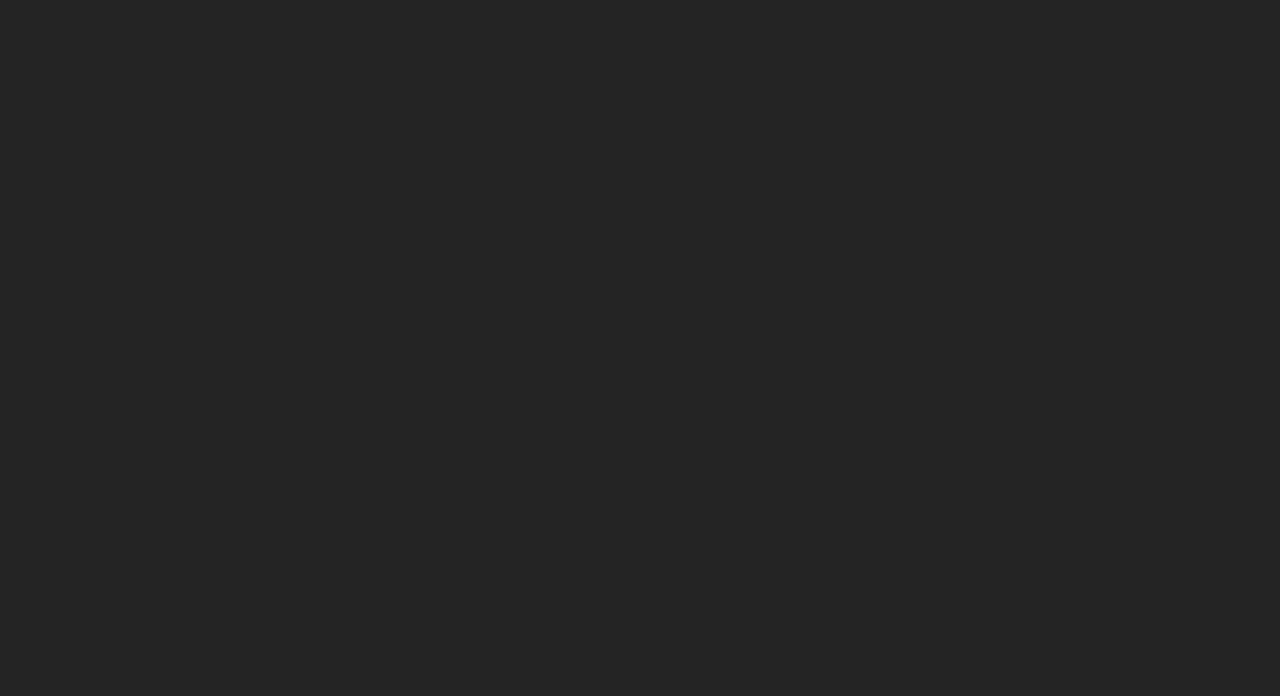
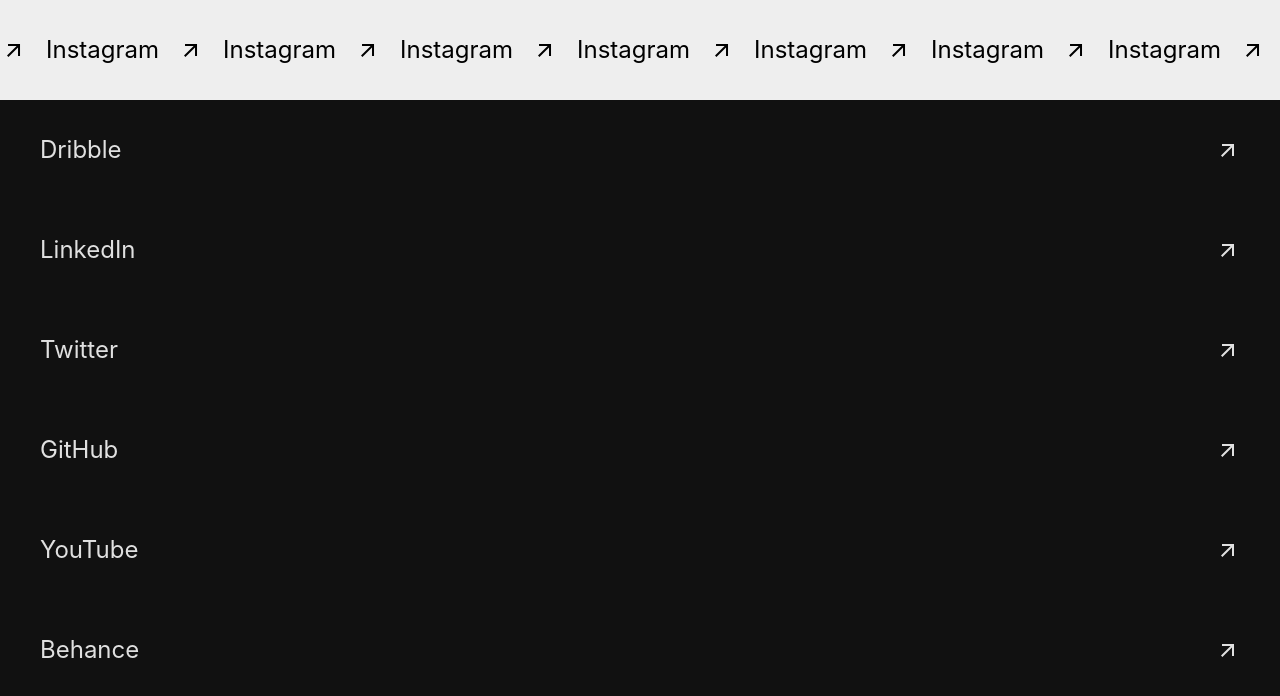
Before and after one commit to harsh-1923/ui-scrible, a React (Vite) app in the folder client/: page /components/cuberto-design-list in a window 1280 px wide. Before the commit this address had no page. Shown: the top 696 px of the page. Built offline with nearby package versions, Linux system fonts and the light colour scheme; the HTML template or start-up script is replaced by a standard one.

Commit message:
Cuberto Design List

```diff
--- a/client/package.json
+++ b/client/package.json
@@ -10,6 +10,12 @@
     "preview": "vite preview"
   },
   "dependencies": {
+    "@emotion/react": "^11.11.4",
+    "@emotion/styled": "^11.11.0",
+    "@mui/icons-material": "^5.15.14",
+    "@mui/material": "^5.15.14",
+    "@radix-ui/react-icons": "^1.3.0",
+    "gsap": "^3.12.5",
     "react": "^18.2.0",
     "react-dom": "^18.2.0",
     "react-router-dom": "^6.22.3"
--- a/client/src/App.css
+++ b/client/src/App.css
@@ -1,7 +1,14 @@
 .app {
   display: flex;
-  align-items: center;
   justify-content: center;
   width: 100dvw;
   height: 100dvh;
 }
+
+.basic-text {
+  color: #eeeef0;
+}
+
+.basic-text-muted {
+  color: #7b7b7b;
+}
--- a/client/src/App.jsx
+++ b/client/src/App.jsx
@@ -2,6 +2,7 @@
 import { Routes, Route } from "react-router-dom";
 import ComponentLibrary from "./Pages/ComponentLibrary/ComponentLibrary";
 import HomePage from "./Pages/HomePage/HomePage";
+import CubertoDesignListDemo from "./Pages/Demo/CubertoDesignListDemo";
 
 function App() {
   return (
@@ -9,6 +10,10 @@
       <Routes>
         <Route path="/" element={<HomePage />} />
         <Route path="/components" element={<ComponentLibrary />} />
+        <Route
+          path="/components/cuberto-design-list"
+          element={<CubertoDesignListDemo />}
+        />
       </Routes>
     </main>
   );
--- /dev/null
+++ b/client/src/Components/InfiniteScroller/InfiniteScroller.css
@@ -0,0 +1,20 @@
+.is-wrap {
+  --gap: 20px;
+  width: 100%;
+  height: 100px;
+  display: flex;
+  align-items: center;
+  gap: var(--gap);
+  overflow: hidden;
+  transition: all 1s ease-in;
+}
+
+.is-span {
+  animation: scroll 2s linear infinite;
+}
+
+@keyframes scroll {
+  to {
+    transform: translateX(calc(-100% - var(--gap)));
+  }
+}
--- /dev/null
+++ b/client/src/Components/InfiniteScroller/InfiniteScroller.jsx
@@ -0,0 +1,30 @@
+import React from "react";
+import "./InfiniteScroller.css";
+
+const InfiniteScroller = ({ children }) => {
+  return (
+    <div className="is-wrap">
+      {Array(10)
+        .fill()
+        .map((idx) => {
+          return (
+            <div key={idx} className="is-span">
+              {children}
+            </div>
+          );
+        })}
+
+      {Array(10)
+        .fill()
+        .map((idx) => {
+          return (
+            <div key={idx} className="is-span">
+              {children}
+            </div>
+          );
+        })}
+    </div>
+  );
+};
+
+export default InfiniteScroller;
--- /dev/null
+++ b/client/src/Pages/ComponentLibrary/ComponentLibrary.css
@@ -0,0 +1,12 @@
+.comp-lib-wrap {
+  padding-top: 100px;
+}
+
+.link {
+  color: #eeeef0;
+  text-underline-offset: 2px;
+  display: flex;
+  align-items: center;
+  justify-content: space-between;
+  margin-top: 20px;
+}
--- a/client/src/Pages/ComponentLibrary/ComponentLibrary.jsx
+++ b/client/src/Pages/ComponentLibrary/ComponentLibrary.jsx
@@ -1,7 +1,23 @@
 import React from "react";
+import "./ComponentLibrary.css";
+import { Link } from "react-router-dom";
+import ArrowOutwardIcon from "@mui/icons-material/ArrowOutward";
 
 const ComponentLibrary = () => {
-  return <div>ComponentLibrary</div>;
+  return (
+    <div className="comp-lib-wrap">
+      <p className="basic-text">
+        ScribleUI Component LIbrary is currently under development. <br></br>
+      </p>
+      <p className="basic-text-muted">
+        Here are a few samples for you till we deploy our v1.
+      </p>
+      <Link className="link" to="/components/cuberto-design-list">
+        Cuberto Design List
+        <ArrowOutwardIcon fontSize="small" />
+      </Link>
+    </div>
+  );
 };
 
 export default ComponentLibrary;
--- /dev/null
+++ b/client/src/Pages/Demo/CubertoDesignListDemo.css
@@ -0,0 +1,3 @@
+.cl-demo-wrap {
+  width: 100%;
+}
--- /dev/null
+++ b/client/src/Pages/Demo/CubertoDesignListDemo.jsx
@@ -0,0 +1,23 @@
+import React from "react";
+import "./CubertoDesignListDemo.css";
+import CubertoDesignList from "../../ui/CubertoDesignList/CubertoDesignList";
+
+const data = [
+  { title: "Instagram", link: "www.google.com" },
+  { title: "Dribble", link: "www.google.com" },
+  { title: "LinkedIn", link: "www.google.com" },
+  { title: "Twitter", link: "www.google.com" },
+  { title: "GitHub", link: "www.google.com" },
+  { title: "YouTube", link: "www.google.com" },
+  { title: "Behance", link: "www.google.com" },
+];
+
+const CubertoDesignListDemo = () => {
+  return (
+    <div className="cl-demo-wrap">
+      <CubertoDesignList items={data} />
+    </div>
+  );
+};
+
+export default CubertoDesignListDemo;
--- a/client/src/index.css
+++ b/client/src/index.css
@@ -5,12 +5,19 @@
 
   color-scheme: light dark;
   color: rgba(255, 255, 255, 0.87);
-    background-color: #242424;
+  background-color: #111111;
 
   font-synthesis: none;
   text-rendering: optimizeLegibility;
   -webkit-font-smoothing: antialiased;
   -moz-osx-font-smoothing: grayscale;
+  overscroll-behavior: none;
+
+  --root-page-horizontal-padding: clamp(16px, 5vw, 6vw);
+}
+
+::-webkit-scrollbar {
+  display: none;
 }
 
 * {
--- /dev/null
+++ b/client/src/ui/CubertoDesignList/CubertoDesignList.css
@@ -0,0 +1,41 @@
+.cdl-wrap {
+  overflow: hidden;
+}
+
+.cdl-item-wrap {
+  display: flex;
+  align-items: center;
+  justify-content: space-between;
+  padding: 0px 40px;
+  height: 100px;
+  position: relative;
+  cursor: pointer;
+}
+
+.cdl-item-backdrop {
+  top: 50%;
+  left: 0;
+  height: 0;
+  position: absolute;
+  width: 100vw;
+  display: flex;
+  align-items: center;
+  overflow: hidden;
+  background-color: #eeeeee;
+  color: black;
+  user-select: none;
+}
+
+.cdl-backdrop-item {
+  display: flex;
+  align-items: center;
+  justify-content: center;
+  gap: 20px;
+}
+.cdli-title {
+  font-weight: 400;
+}
+
+.cdl-item-backdrop:where([data-state="hovering"]) {
+  opacity: 0;
+}
--- /dev/null
+++ b/client/src/ui/CubertoDesignList/CubertoDesignList.jsx
@@ -0,0 +1,57 @@
+import React from "react";
+import "./CubertoDesignList.css";
+import InfiniteScroller from "../../Components/InfiniteScroller/InfiniteScroller";
+import gsap from "gsap";
+import ArrowOutwardIcon from "@mui/icons-material/ArrowOutward";
+
+const CubertoDesignListItem = ({ item }) => {
+  const backdropRef = React.useRef(null);
+  const handleMouseLeave = (e) => {
+    gsap.killTweensOf(backdropRef.current);
+    gsap.to(backdropRef.current, {
+      height: "0px",
+      top: "50%",
+      ease: "power2.easeOut",
+      duration: 0.2,
+    });
+  };
+  const handleMouseEnter = (e) => {
+    if (window.innerWidth < 500) return;
+    gsap.to(backdropRef.current, {
+      height: "100%",
+      top: 0,
+      duration: 0.4,
+      ease: "power2.easeIn",
+    });
+  };
+  return (
+    <div
+      onMouseEnter={handleMouseEnter}
+      onMouseLeave={handleMouseLeave}
+      className="cdl-item-wrap"
+    >
+      <div ref={backdropRef} className="cdl-item-backdrop">
+        <InfiniteScroller key={item.title}>
+          <div className="cdl-backdrop-item">
+            <h2 className="cdli-title">{item.title}</h2>
+            <ArrowOutwardIcon />
+          </div>
+        </InfiniteScroller>
+      </div>
+      <h2 className="cdli-title">{item.title}</h2>
+      <ArrowOutwardIcon />
+    </div>
+  );
+};
+
+const CubertoDesignList = ({ items }) => {
+  return (
+    <div className="cdl-wrap">
+      {items.map((item, idx) => {
+        return <CubertoDesignListItem item={item} key={idx} />;
+      })}
+    </div>
+  );
+};
+
+export default CubertoDesignList;
```
Also changed, not shown: 1 other file (tests, documents, lock files or other folders). Lines whose indentation alone changed are shown as unchanged.
